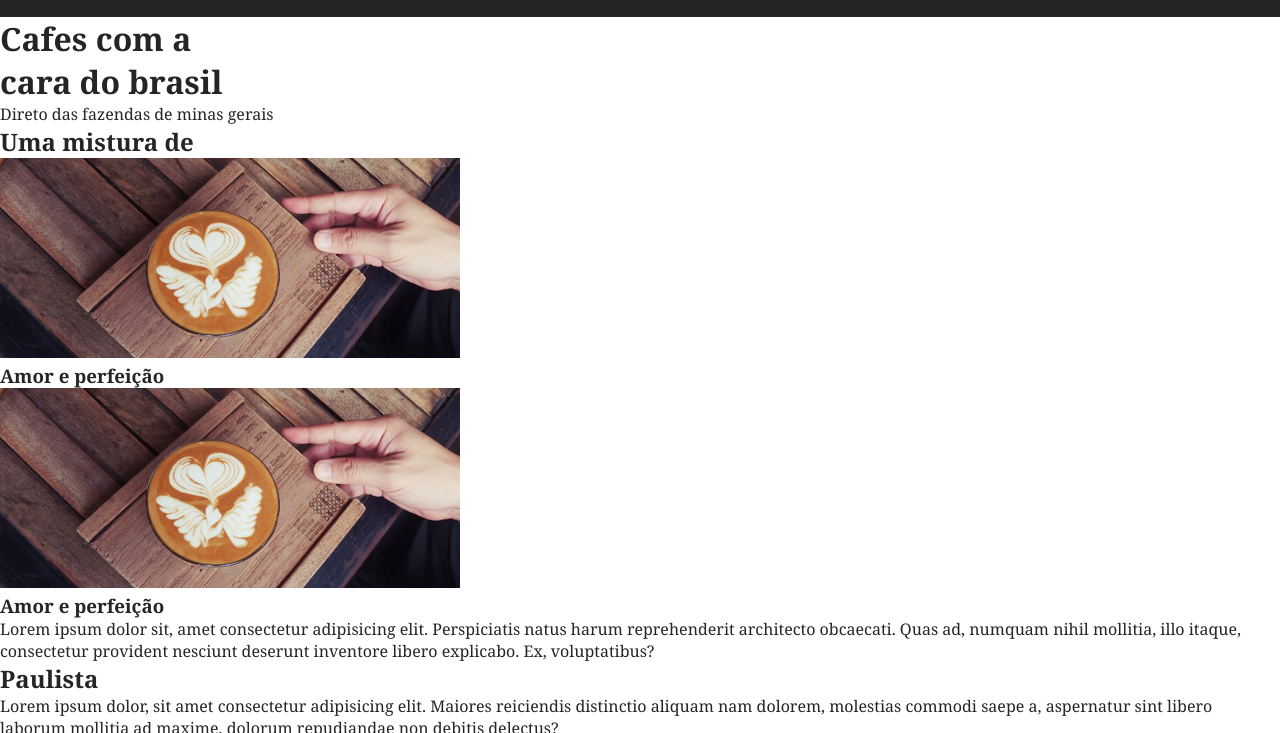
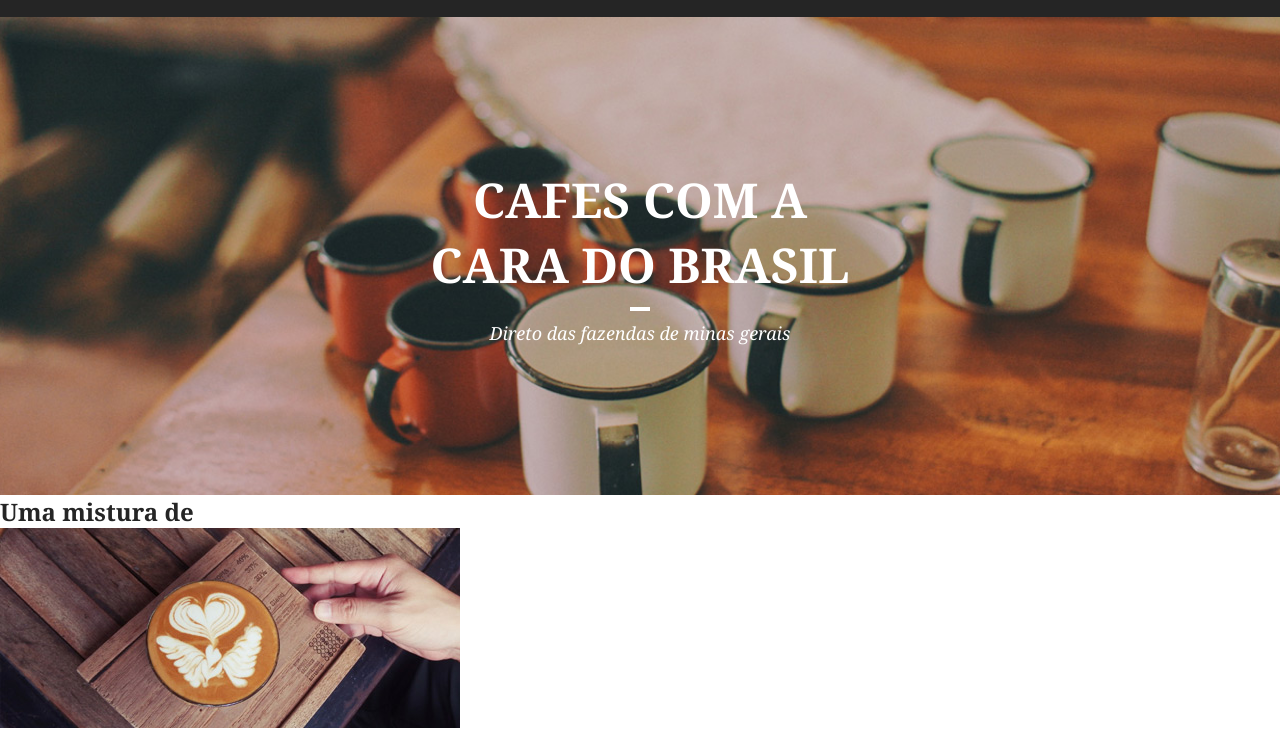
Before and after one commit to felipemendesvidal/Brafe-1, a plain HTML site: page index.html in a window 1280 px wide. Shown: the part 67-800 px from the top of the page. Drawn offline with Linux system fonts and the light colour scheme.

Commit message:
intro estilo finalizado

```diff
--- a/css/style.css
+++ b/css/style.css
@@ -20,3 +20,8 @@ por quanto voce quer dividir? / pelo pixel base
 
 é interessante colocar uma font base no HTML, geralmente é um 16 dos navegadoreres, mas para garantir, defina um font size no html
 */
+/* intro */
+.intro{background: url(../img/bg-intro.jpg) no-repeat center center; background-size: cover; padding:150px 0; text-align: center; color:#fff; }
+.intro h1{text-transform: uppercase; font-size: 3em;}
+.intro h1::after{content:''; display: block; width: 20px; height: 4px; background-color: #fff; margin: 10px auto;}
+.intro p{font-style: italic; font-size: 1.125em;}
--- a/index.html
+++ b/index.html
@@ -24,7 +24,7 @@
             </div>
         </header>
         <!-- fim header -->
-        <main>
+        <main class="intro">
             <!-- intor -->
             <h1>Cafes com a <br>cara do brasil</h1>
             <p>Direto das fazendas de minas gerais</p>
```
